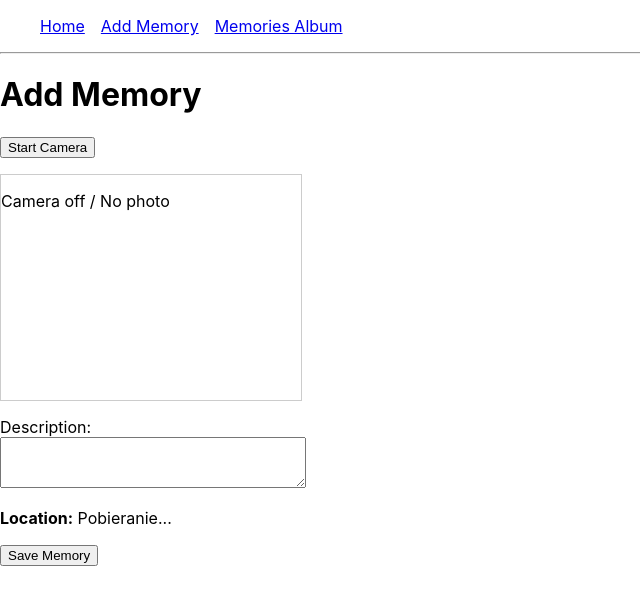
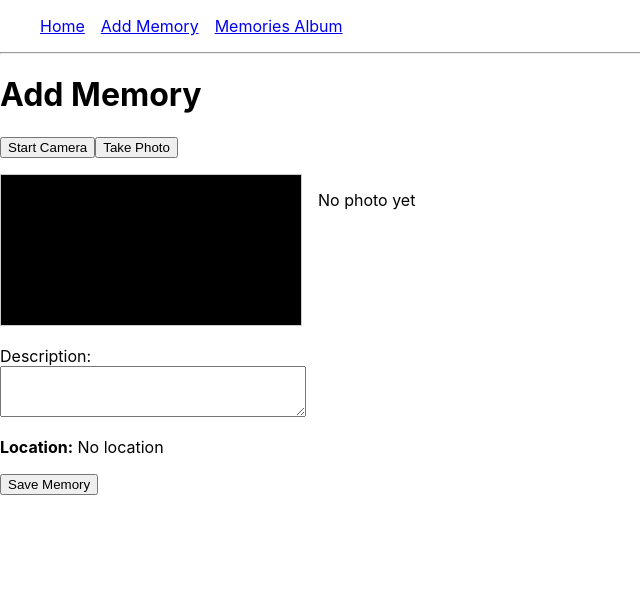
Before and after one commit to MiloszNejbauer/Pwa, a React (Create React App) app: page /add-memory in a window 1280 px wide. Shown: the top 604 px of the page, without its empty margins (0-640 px from the left). Built offline with nearby package versions, Linux system fonts and the light colour scheme; no server answers.

Commit message:
naprawa kamery, powrót do poprzedniej wersji w AddMemory.js

```diff
--- a/src/pages/AddMemory.js
+++ b/src/pages/AddMemory.js
@@ -1,56 +1,35 @@
+// AddMemory.js
 import React, { useState, useRef, useEffect } from 'react';
 
 function AddMemory() {
   const videoRef = useRef(null);
-
-  const [isCameraActive, setIsCameraActive] = useState(false);
   const [stream, setStream] = useState(null);
-
   const [photo, setPhoto] = useState(null);
   const [description, setDescription] = useState('');
-  const [location, setLocation] = useState(null);
+  const [location, setLocation] = useState('');
 
-  // Wczytujemy zapisane wspomnienia
+  // Wczytujemy zapisane wspomnienia z localStorage
   const [memories, setMemories] = useState(() => {
     const saved = localStorage.getItem('memories');
     return saved ? JSON.parse(saved) : [];
   });
 
-  // 1. Po pierwszym załadowaniu komponentu automatycznie pobierz lokalizację
+  // (Opcja) Automatyczne pobieranie lokalizacji
   useEffect(() => {
-    fetchLocation();
+    if ('geolocation' in navigator) {
+      navigator.geolocation.getCurrentPosition(
+        (pos) => {
+          const { latitude, longitude } = pos.coords;
+          setLocation(`${latitude}, ${longitude}`);
+        },
+        (err) => {
+          console.error('Geolocation error:', err);
+        }
+      );
+    }
   }, []);
 
-  // 2. Funkcja do pobrania lokalizacji (auto w useEffect)
-  const fetchLocation = async () => {
-    if ('geolocation' in navigator) {
-      navigator.geolocation.getCurrentPosition(
-        async (position) => {
-          const lat = position.coords.latitude;
-          const lng = position.coords.longitude;
-          try {
-            // Darmowe API (BigDataCloud), bez klucza; ewentualnie inna usługa
-            const res = await fetch(
-              `https://api.bigdatacloud.net/data/reverse-geocode-client?latitude=${lat}&longitude=${lng}&localityLanguage=en`
-            );
-            const data = await res.json();
-            setLocation(data.city || data.locality || `${lat},${lng}`);
-          } catch (error) {
-            console.error('Błąd reverse geocoding:', error);
-            setLocation(`(${lat}, ${lng})`); // fallback
-          }
-        },
-        (err) => {
-          console.error('Błąd geolokalizacji:', err);
-          setLocation('Nie udało się pobrać lokalizacji');
-        }
-      );
-    } else {
-      setLocation('Geolokalizacja niedostępna w tej przeglądarce');
-    }
-  };
-
-  // 3. Funkcja do uruchomienia kamery
+  // 1. startCamera -> tak jak w starej wersji
   const startCamera = async () => {
     try {
       const mediaStream = await navigator.mediaDevices.getUserMedia({ video: true, audio: false });
@@ -58,13 +37,12 @@ function AddMemory() {
       if (videoRef.current) {
         videoRef.current.srcObject = mediaStream;
       }
-      setIsCameraActive(true);
     } catch (err) {
       console.error('Błąd dostępu do kamery:', err);
     }
   };
 
-  // 4. Funkcja do zrobienia zdjęcia
+  // 2. capturePhoto -> rysujemy klatkę z <video> na <canvas>
   const capturePhoto = () => {
     if (!videoRef.current) return;
 
@@ -76,113 +54,71 @@ function AddMemory() {
 
     const dataUrl = canvas.toDataURL('image/png');
     setPhoto(dataUrl);
-
-    // Wyłącz kamerę zaraz po zrobieniu zdjęcia
-    stopCamera();
   };
 
-  // 5. Wyłącz kamerę i zwolnij zasoby
-  const stopCamera = () => {
-    if (stream) {
-      stream.getTracks().forEach(track => track.stop());
-    }
-    setStream(null);
-    setIsCameraActive(false);
-  };
-
-  // 6. Funkcja do zapisania wspomnienia w localStorage
+  // 3. saveMemory
   const saveMemory = () => {
     if (!photo) {
-      alert('Zrób zdjęcie przed zapisem!');
+      alert('Zrób zdjęcie!');
       return;
     }
-
-    if (!location) {
-      alert('Lokalizacja nie jest jeszcze gotowa!');
-      return;
-    }
-
     const newMemory = {
       id: Date.now(),
       photo,
       description,
-      location
+      location,
     };
     const updatedMemories = [...memories, newMemory];
     setMemories(updatedMemories);
     localStorage.setItem('memories', JSON.stringify(updatedMemories));
-
-    // Reset pola
+    // czyszczenie formularza
     setPhoto(null);
     setDescription('');
     alert('Memory saved!');
   };
 
-  // 7. Sprzątanie przy odmontowaniu komponentu – wyłącz kamerę, jeśli aktywna
+  // 4. Sprzątanie: po opuszczeniu komponentu zatrzymujemy strumień (opcjonalnie)
   useEffect(() => {
     return () => {
-      stopCamera();
+      if (stream) {
+        stream.getTracks().forEach(track => track.stop());
+      }
     };
-    // eslint-disable-next-line
-  }, []);
+  }, [stream]);
 
   return (
     <div>
       <h1>Add Memory</h1>
 
-      <section style={{ marginBottom: '1rem' }}>
-        {/*
-          Jeśli isCameraActive === false, to przycisk startu kamery
-          Jeśli true, przycisk do zrobienia zdjęcia
-        */}
-        {!isCameraActive && !photo && (
+      <div style={{ marginBottom: '1rem' }}>
         <button onClick={startCamera}>Start Camera</button>
-        )}
+        <button onClick={capturePhoto}>Take Photo</button>
+      </div>
 
-        {isCameraActive && (
-          <button onClick={capturePhoto}>Take Photo</button>
-        )}
-
-        {/*
-          Jeśli mamy już photo, to daj opcję zrobienia kolejnego
-        */}
-        {photo && (
-          <button onClick={() => {
-            setPhoto(null);
-            startCamera();
-          }}>
-            Take Another
-          </button>
-        )}
-      </section>
-
-      <section style={{ display: 'flex', gap: '1rem', marginBottom: '1rem' }}>
-        {/* Podgląd kamery, jeśli isCameraActive */}
-        {isCameraActive ? (
+      <div style={{ display: 'flex', gap: '1rem', marginBottom: '1rem' }}>
+        <div>
           <video
             ref={videoRef}
             autoPlay
             playsInline
             style={{ width: '300px', border: '1px solid #ccc', background: '#000' }}
           />
-        ) : (
-          <div style={{ width: '300px', height: '225px', border: '1px solid #ccc' }}>
+        </div>
+        <div>
           {photo ? (
             <img
               src={photo}
               alt="Captured"
-                style={{ maxWidth: '100%', maxHeight: '100%' }}
+              style={{ width: '300px', border: '1px solid #ccc' }}
             />
           ) : (
-              <p>Camera off / No photo</p>
+            <p>No photo yet</p>
           )}
         </div>
-        )}
-      </section>
+      </div>
 
-      <section>
-        <label>
-          Description:
+      <div style={{ marginBottom: '1rem' }}>
+        <label>Description:</label>
         <br />
         <textarea
           rows="3"
@@ -190,11 +126,11 @@ function AddMemory() {
           onChange={(e) => setDescription(e.target.value)}
           style={{ width: '300px' }}
         />
-        </label>
         <br />
-        <p><strong>Location:</strong> {location ? location : 'Pobieranie...'}</p>
+        <p><strong>Location:</strong> {location || 'No location'}</p>
+      </div>
+
       <button onClick={saveMemory}>Save Memory</button>
-      </section>
     </div>
   );
 }
```
Lines whose indentation alone changed are shown as unchanged.
